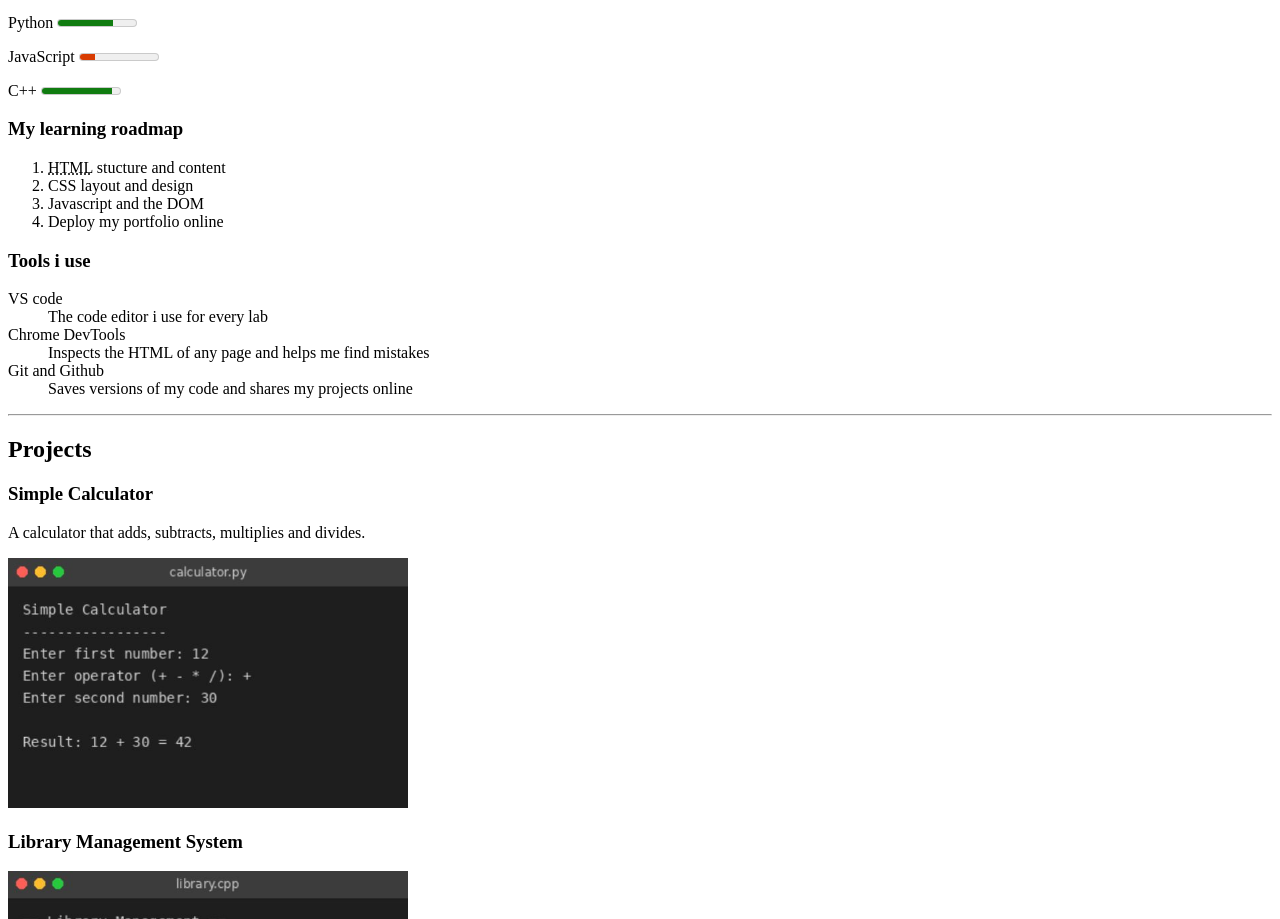
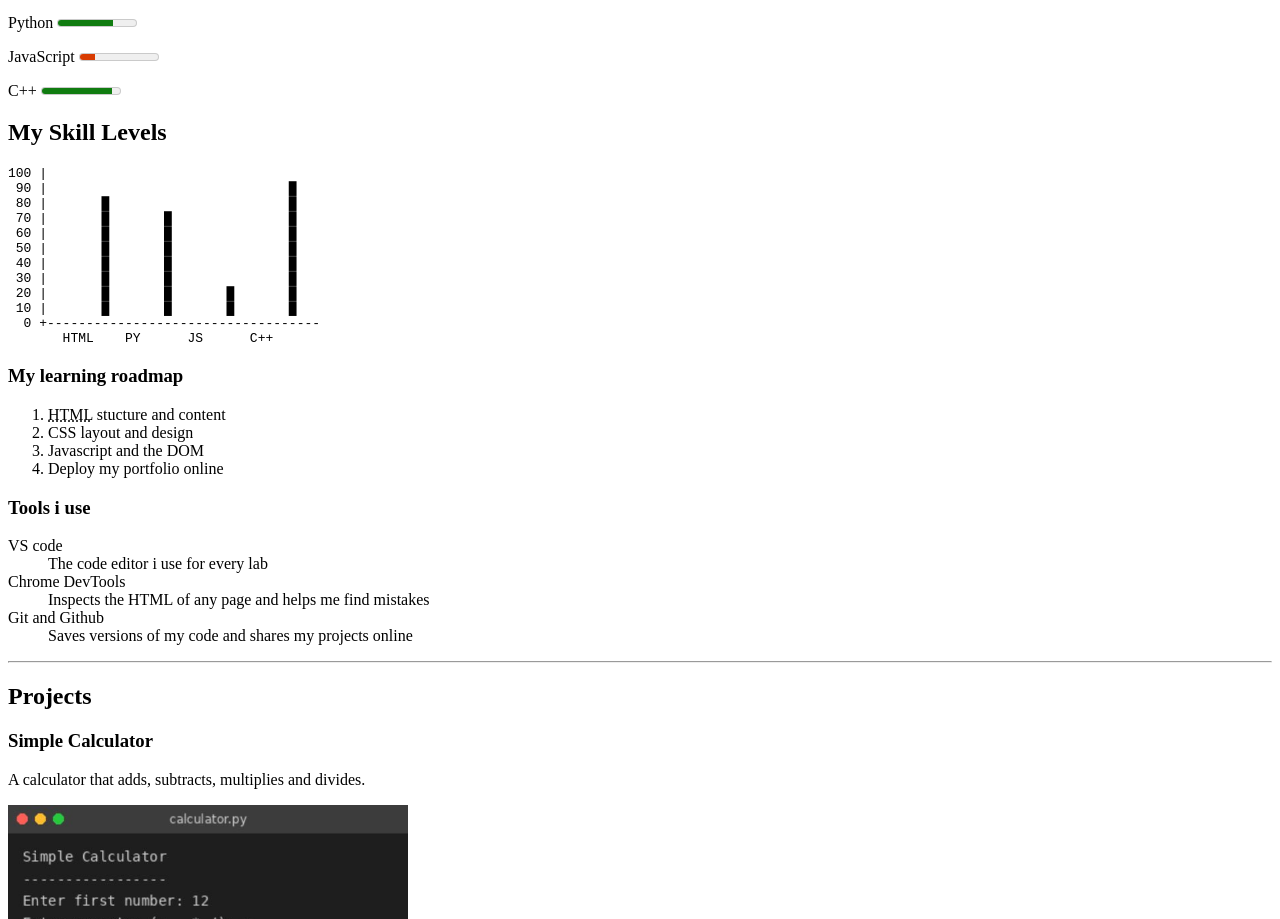
Before and after one commit to Abbys-Realm/IP_ASSIGNMENTT, a plain HTML site: page index.html in a window 1280 px wide. Shown: the part 1866-2785 px from the top of the page. Drawn offline with Linux system fonts and the light colour scheme.

Commit message:
Added bar chart

```diff
--- a/index.html
+++ b/index.html
@@ -127,6 +127,21 @@
         <label for="lvl-C++">C++</label>
         <meter id="lvl-C++" value="0.9" min="0" max="1" optimum="1">90%</meter>
     </p>
+    <h2>My Skill Levels</h2>
+    <pre>
+100 |
+ 90 |                               █
+ 80 |       █                       █
+ 70 |       █       █               █
+ 60 |       █       █               █
+ 50 |       █       █               █
+ 40 |       █       █               █
+ 30 |       █       █               █
+ 20 |       █       █       █       █
+ 10 |       █       █       █       █
+  0 +-----------------------------------
+       HTML    PY      JS      C++
+</pre>
     <h3>My learning roadmap</h3>
     <ol type="1">
         <li><abbr title="HyperText Markup Language">HTML</abbr> stucture and content</li>
```
